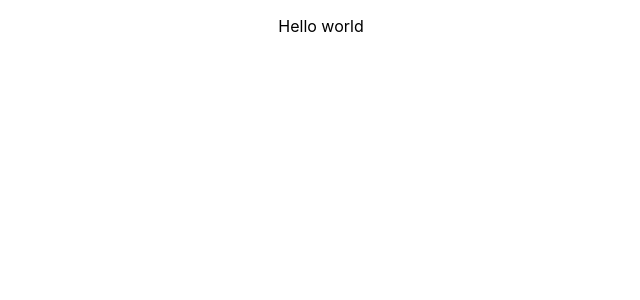
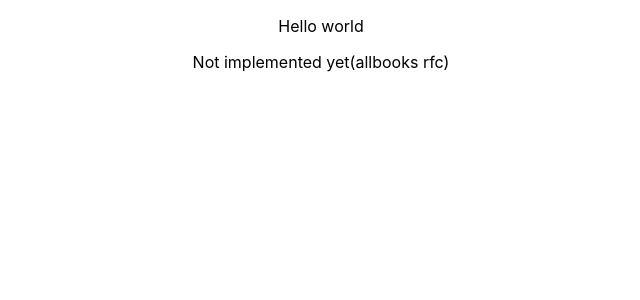
Before and after one commit to Konrad-Jalowy/reactgraphql, a React (Create React App) app in the folder client/: page / in a window 1280 px wide. Shown: the top 300 px of the page, without its empty margins (319-959 px from the left). Built offline with nearby package versions, Linux system fonts and the light colour scheme; no server answers.

Commit message:
were getting somewhere

```diff
--- a/client/src/AllBooks.js
+++ b/client/src/AllBooks.js
@@ -9,6 +9,10 @@ const QUERY_ALL_BOOKS = gql`
   }
 `;
 function AllBooks(){
+  const { data, loading, refetch } = useQuery(QUERY_ALL_BOOKS);
+  if (loading) {
+    return <h1> DATA IS LOADING...</h1>;
+  }
     return (
         <>
         <p>Not implemented yet(allbooks rfc)</p>
--- a/client/src/App.js
+++ b/client/src/App.js
@@ -1,6 +1,7 @@
 
 import './App.css';
 import { ApolloClient, InMemoryCache, ApolloProvider, useQuery } from "@apollo/client";
+import { AllBooks } from './AllBooks';
 function App() {
   const client = new ApolloClient({
     cache: new InMemoryCache(),
@@ -10,6 +11,7 @@ function App() {
     <ApolloProvider client={client}>
     <div className="App">
       <p>Hello world</p>
+      <AllBooks />
     </div>
     </ApolloProvider>
   );
```
